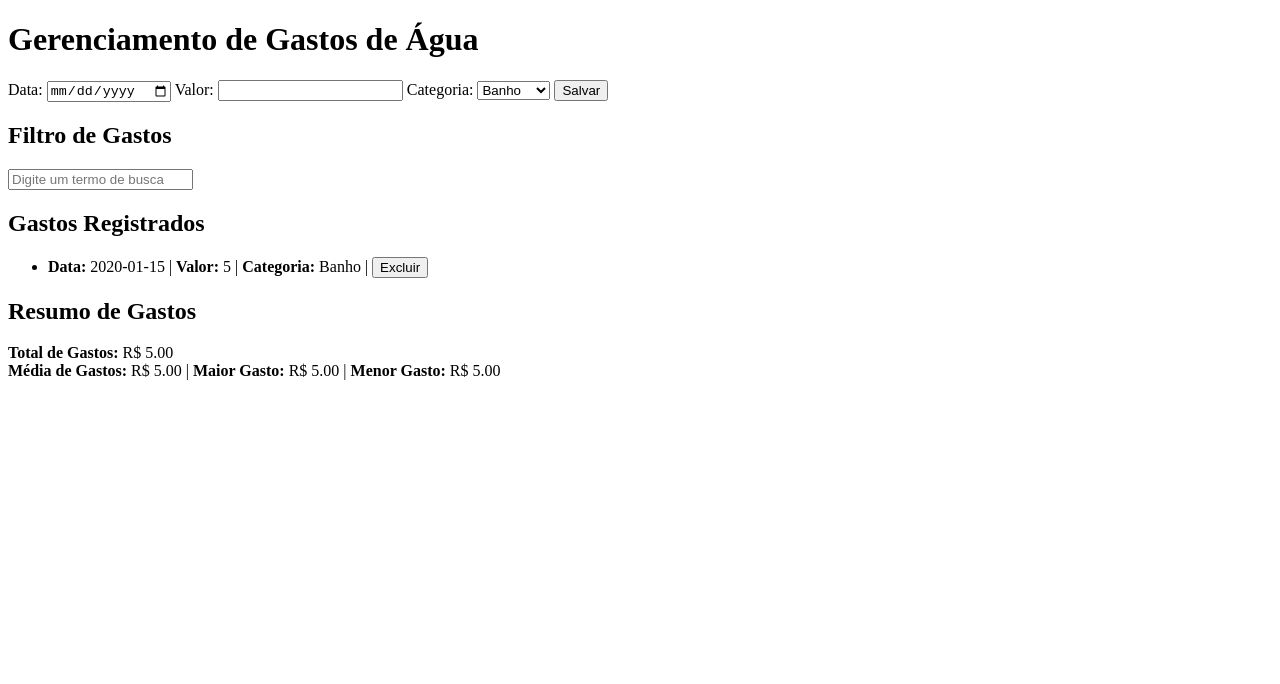
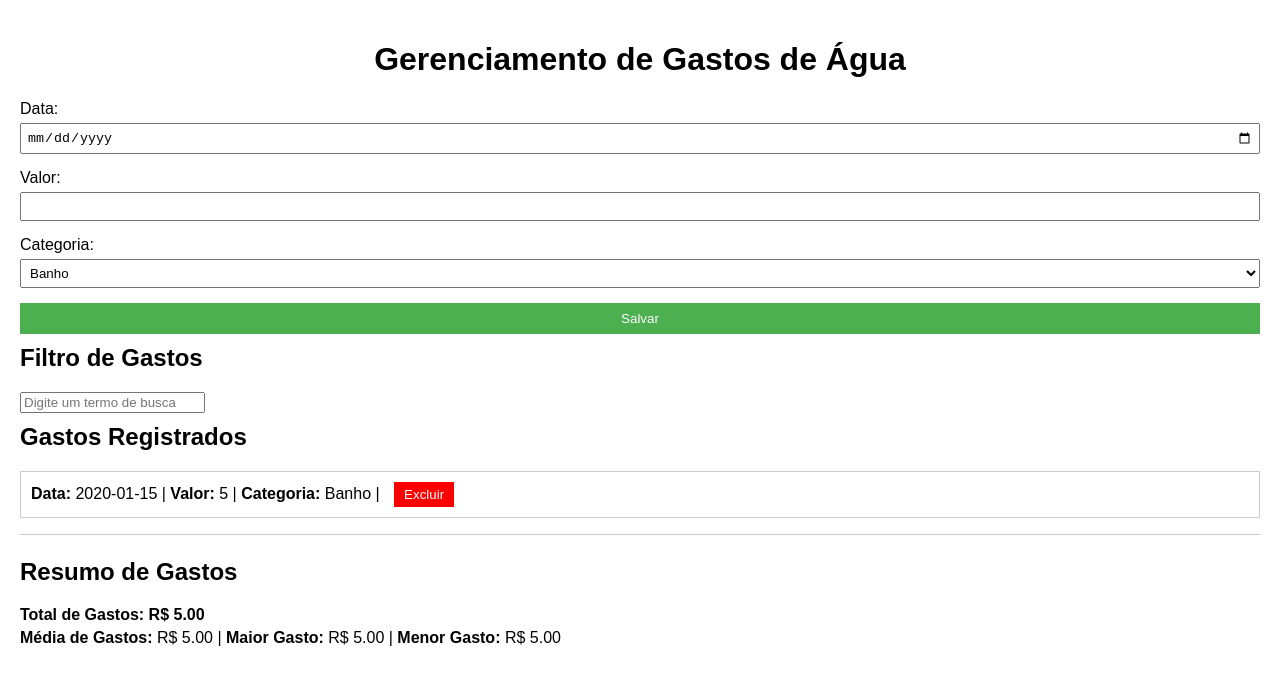
Before and after one commit to guilhermesmb/3ECR_GS1, a plain HTML site: page index.html in a window 1280 px wide. Both pictures are taken after typing "2020-01-15", "5" into the empty fields and a click on the button "Salvar". Drawn offline with Linux system fonts and the light colour scheme.

Commit message:
correções

```diff
--- a/index.html
+++ b/index.html
@@ -4,7 +4,7 @@
   <meta charset="UTF-8">
   <meta name="viewport" content="width=device-width, initial-scale=1.0">
   <title>Gerenciamento de Gastos de Água</title>
-  <link rel="stylesheet" href="styles.css">
+  <link rel="stylesheet" href="./style.css">
 </head>
 <body>
   <h1>Gerenciamento de Gastos de Água</h1>
@@ -40,6 +40,6 @@
     <div id="expenseAnalysis"></div>
   </div>
 
-  <script src="script.js"></script>
+  <script src="./script.js"></script>
 </body>
 </html>
--- a/style.css
+++ b/style.css
@@ -1,33 +1,39 @@
 body {
     font-family: Arial, sans-serif;
+    margin: 0;
+    padding: 20px;
   }
 
   h1 {
     text-align: center;
+    font-size: 2rem;
+  }
+
+  h2 {
+    margin-top: 3px;
   }
 
   form {
-    max-width: 300px;
-    margin: 0 auto;
+    display: flex;
+    flex-direction: column;
+    margin-bottom: 10px;
   }
 
   label {
-    display: block;
-    margin-top: 10px;
+    margin-bottom: 5px;
   }
 
-  input, select {
-    width: 100%;
+  input[type="date"],
+  input[type="number"],
+  select {
+    margin-bottom: 15px;
     padding: 5px;
-    margin-top: 5px;
   }
 
   button {
-    width: 100%;
-    padding: 10px;
-    margin-top: 10px;
+    padding: 8px 12px;
     background-color: #4CAF50;
-    color: white;
+    color: #fff;
     border: none;
     cursor: pointer;
   }
@@ -35,3 +41,76 @@ body {
   button:hover {
     background-color: #45a049;
   }
+
+  #filterSection {
+    margin-bottom: 10px;
+  }
+
+  #expenseList {
+    list-style-type: none;
+    padding: 0;
+  }
+
+  li {
+    border: 1px solid #ccc;
+    padding: 10px;
+    margin-bottom: 10px;
+  }
+
+  li:last-child {
+    margin-bottom: 0;
+  }
+
+  li strong {
+    font-weight: bold;
+  }
+
+  li button {
+    margin-left: 10px;
+    padding: 5px 10px;
+    background-color: #ff0000;
+    color: #fff;
+    border: none;
+    cursor: pointer;
+  }
+
+  li button:hover {
+    background-color: #d90000;
+  }
+
+  #summarySection {
+    margin-top: 10px;
+    border-top: 1px solid #ccc;
+    padding-top: 20px;
+  }
+
+  #expenseTable {
+    width: 100%;
+    border-collapse: collapse;
+  }
+
+  #expenseTable th,
+  #expenseTable td {
+    padding: 8px;
+    border-bottom: 1px solid #ccc;
+  }
+
+  #expenseTable th {
+    background-color: #f2f2f2;
+  }
+
+  #expenseTable td {
+    text-align: center;
+  }
+
+  #totalExpense {
+    margin-bottom: 5px;
+    font-weight: bold;
+    text-align: left;
+  }
+
+  @media (max-width: 600px) {
+    #expenseTable {
+      font-size: 14px;
+    }
+  }
```
